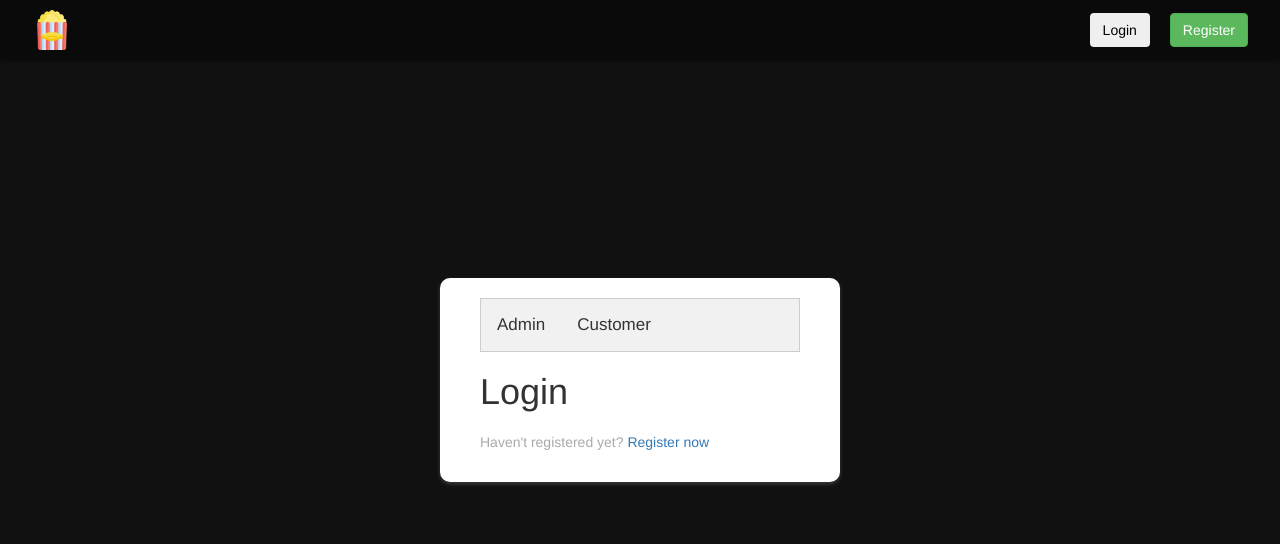
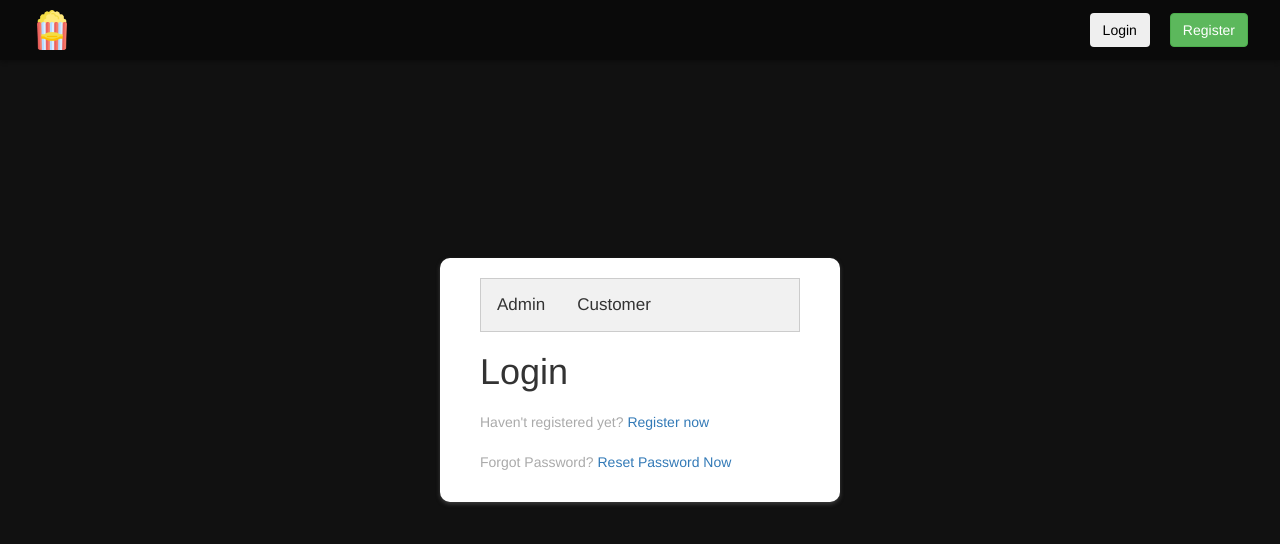
Before and after one commit to rocksman/angular-movie-management, an Angular app: page /login in a window 1280 px wide. Both pictures are taken after a click on the button "Customer". Shown: the top 544 px of the page. Built offline with nearby package versions, Linux system fonts and the light colour scheme.

Commit message:
login functionality changed

```diff
--- a/src/app/login/login.component.html
+++ b/src/app/login/login.component.html
@@ -4,7 +4,9 @@
       <button class="tablinks" (click)="switchToAdmin(true)" id="admin-btn">
         Admin
       </button>
-      <button class="tablinks" (click)="switchToCust(true)" id="customer-btn">Customer</button>
+      <button class="tablinks" (click)="switchToCust(true)" id="customer-btn">
+        Customer
+      </button>
     </div>
     <h1>Login</h1>
     <form #loginForm="ngForm" *ngIf="adminFlag">
@@ -36,5 +38,6 @@
     <p *ngIf="custFlag">
       Haven't registered yet? <a routerLink="/register">Register now</a>
     </p>
+    <p *ngIf="custFlag">Forgot Password? <a>Reset Password Now</a></p>
   </div>
 </div>
```
